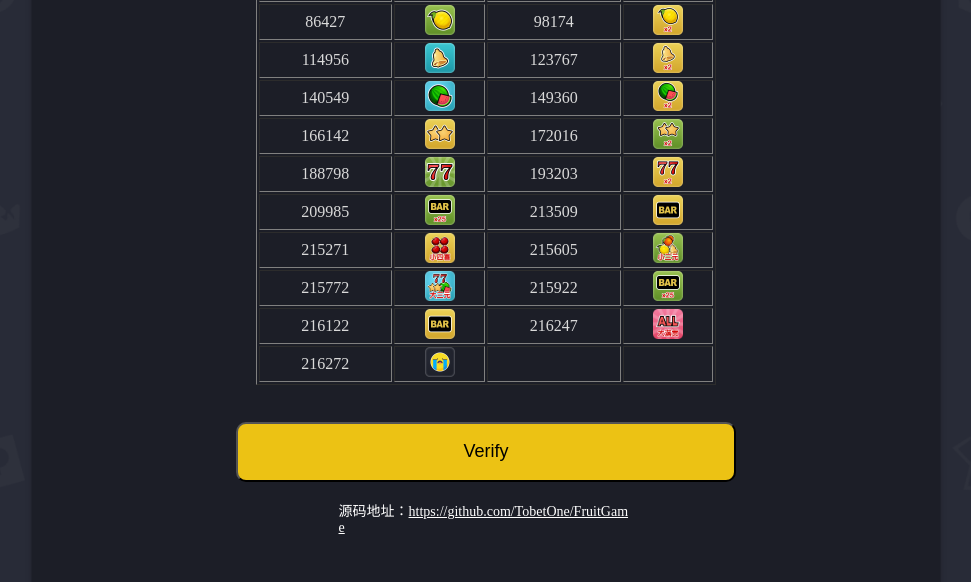
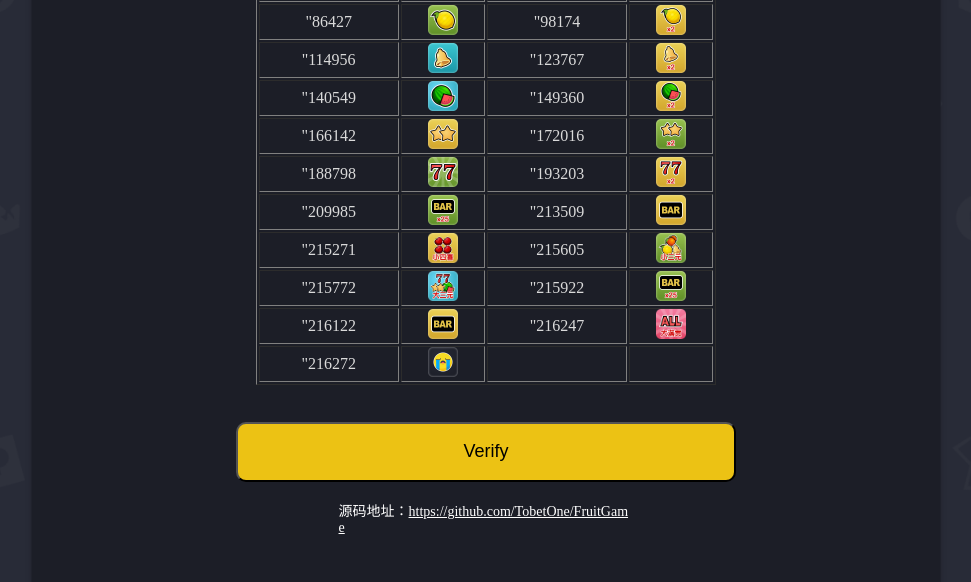
Before and after one commit to TobetOne/FruitGame, a plain HTML site: page index.html in a window 1280 px wide. Shown: the part 678-1260 px from the top of the page, without its empty margins (154-1125 px from the left). Drawn offline with Linux system fonts and the light colour scheme.

Commit message:
update table

```diff
--- a/index.html
+++ b/index.html
@@ -292,73 +292,73 @@
                             <th class='tableRow24'>结果</td>
                         </tr>
                         <tr>
-                            <td class='tableRow13'>0<result≤35242</td>
+                            <td class='tableRow13'>"0<result≤35242"</td>
                             <td class='tableRow24'><img src="./image/apple.png" height="30px" width="30px"/></td>
-                            <td class='tableRow13'>35242<result≤52024</td>
+                            <td class='tableRow13'>"35242<result≤52024"</td>
                             <td class='tableRow24'><img src="./image/apple_s.png" height="30px" width="30px"/></td>
                         </tr>
                         <tr>
-                            <td class='tableRow13'>52024<result≤69645</td>
+                            <td class='tableRow13'>"52024<result≤69645"</td>
                             <td class='tableRow24'><img src="./image/orange.png" height="30px" width="30px"/></td>
-                            <td class='tableRow13'>69645<result≤86427</td>
+                            <td class='tableRow13'>"69645<result≤86427"</td>
                             <td class='tableRow24'><img src="./image/orange_s.png" height="30px" width="30px"/></td>
                         </tr>
                         <tr>
-                            <td class='tableRow13'>86427<result≤98174</td>
+                            <td class='tableRow13'>"86427<result≤98174"</td>
                             <td class='tableRow24'><img src="./image/pawpaw.png" height="30px" width="30px"/></td>
-                            <td class='tableRow13'>98174<result≤114956</td>
+                            <td class='tableRow13'>"98174<result≤114956"</td>
                             <td class='tableRow24'><img src="./image/pawpaw_s.png" height="30px" width="30px"/></td>
                         </tr>
                         <tr>
-                            <td class='tableRow13'>114956<result≤123767</td>
+                            <td class='tableRow13'>"114956<result≤123767"</td>
                             <td class='tableRow24'><img src="./image/bell.png" height="30px" width="30px"/></td>
-                            <td class='tableRow13'>123767<result≤140549</td>
+                            <td class='tableRow13'>"123767<result≤140549"</td>
                             <td class='tableRow24'><img src="./image/bell_s.png" height="30px" width="30px"/></td>
                         </tr>
                         <tr>
-                            <td class='tableRow13'>140549<result≤149360</td>
+                            <td class='tableRow13'>"140549<result≤149360"</td>
                             <td class='tableRow24'><img src="./image/watermelon.png" height="30px" width="30px"/></td>
-                            <td class='tableRow13'>149360<result≤166142</td>
+                            <td class='tableRow13'>"149360<result≤166142"</td>
                             <td class='tableRow24'><img src="./image/watermelon_s.png" height="30px" width="30px"/></td>
                         </tr>
                         <tr>
-                            <td class='tableRow13'>166142<result≤172016</td>
+                            <td class='tableRow13'>"166142<result≤172016"</td>
                             <td class='tableRow24'><img src="./image/star.png" height="30px" width="30px"/></td>
-                            <td class='tableRow13'>172016<result≤188798</td>
+                            <td class='tableRow13'>"172016<result≤188798"</td>
                             <td class='tableRow24'><img src="./image/star_s.png" height="30px" width="30px"/></td>
                         </tr>
                         <tr>
-                            <td class='tableRow13'>188798<result≤193203</td>
+                            <td class='tableRow13'>"188798<result≤193203"</td>
                             <td class='tableRow24'><img src="./image/77.png" height="30px" width="30px"/></td>
-                            <td class='tableRow13'>193203<result≤209985</td>
+                            <td class='tableRow13'>"193203<result≤209985"</td>
                             <td class='tableRow24'><img src="./image/77_s.png" height="30px" width="30px"/></td>
                         </tr>
                         <tr>
-                            <td class='tableRow13'>209985<result≤213509</td>
+                            <td class='tableRow13'>"209985<result≤213509"</td>
                             <td class='tableRow24'><img src="./image/bar_s.png" height="30px" width="30px"/></td>
-                            <td class='tableRow13'>213509<result≤215271</td>
+                            <td class='tableRow13'>"213509<result≤215271"</td>
                             <td class='tableRow24'><img src="./image/bar.png" height="30px" width="30px"/></td>
                         </tr>
                         <tr>
-                            <td class='tableRow13'>215271<result≤215605</td>
+                            <td class='tableRow13'>"215271<result≤215605"</td>
                             <td class='tableRow24'><img src="./image/sixi.png" height="30px" width="30px"/></td>
-                            <td class='tableRow13'>215605<result≤215772</td>
+                            <td class='tableRow13'>"215605<result≤215772"</td>
                             <td class='tableRow24'><img src="./image/smallternary.png" height="30px" width="30px"/></td>
                         </tr>
                         <tr>
-                            <td class='tableRow13'>215772<result≤215922</td>
+                            <td class='tableRow13'>"215772<result≤215922"</td>
                             <td class='tableRow24'><img src="./image/largeternary.png" height="30px" width="30px"/></td>
-                            <td class='tableRow13'>215922<result≤216122</td>
+                            <td class='tableRow13'>"215922<result≤216122"</td>
                             <td class='tableRow24'><img src="./image/bar_s.png" height="30px" width="30px"/></td>
                         </tr>
                         <tr>
-                            <td class='tableRow13'>216122<result≤216247</td>
+                            <td class='tableRow13'>"216122<result≤216247"</td>
                             <td class='tableRow24'><img src="./image/bar.png" height="30px" width="30px"/></td>
-                            <td class='tableRow13'>216247<result≤216272</td>
+                            <td class='tableRow13'>"216247<result≤216272"</td>
                             <td class='tableRow24'><img src="./image/all.png" height="30px" width="30px"/></td>
                         </tr>
                         <tr>
-                            <td class='tableRow13'>216272<result≤220264</td>
+                            <td class='tableRow13'>"216272<result≤220264"</td>
                             <td class='tableRow24'><img src="./image/none.png" height="30px" width="30px"/></td>
                             <td class='tableRow13'></td>
                             <td class='tableRow24'></td>
```
